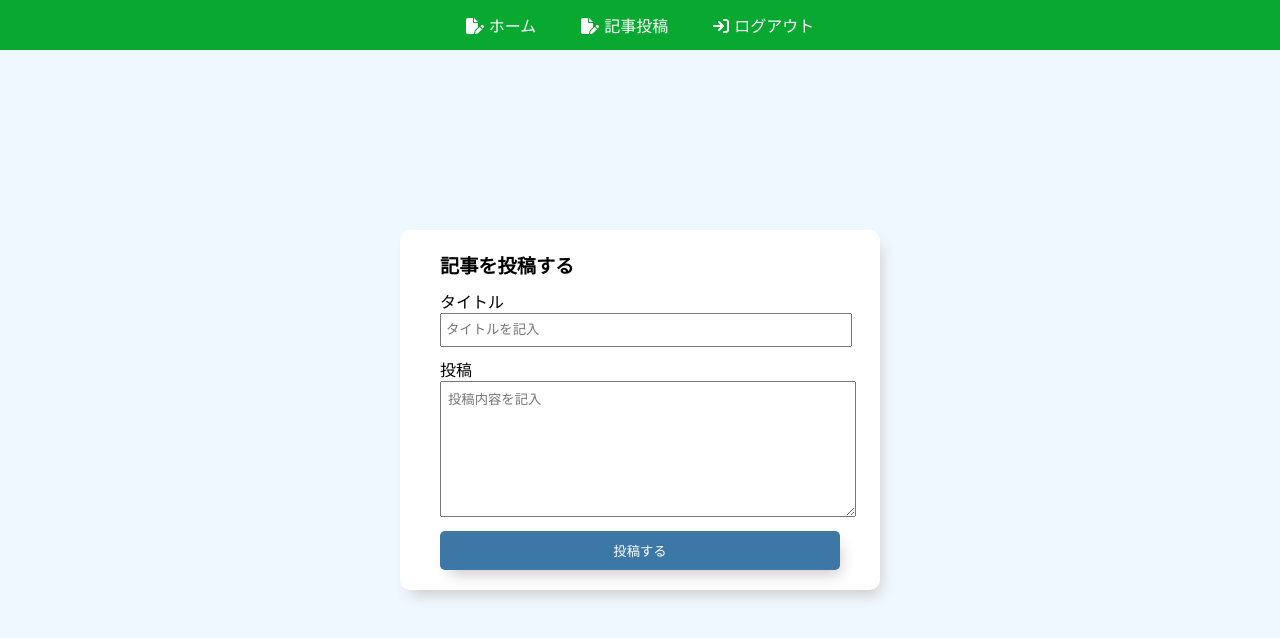
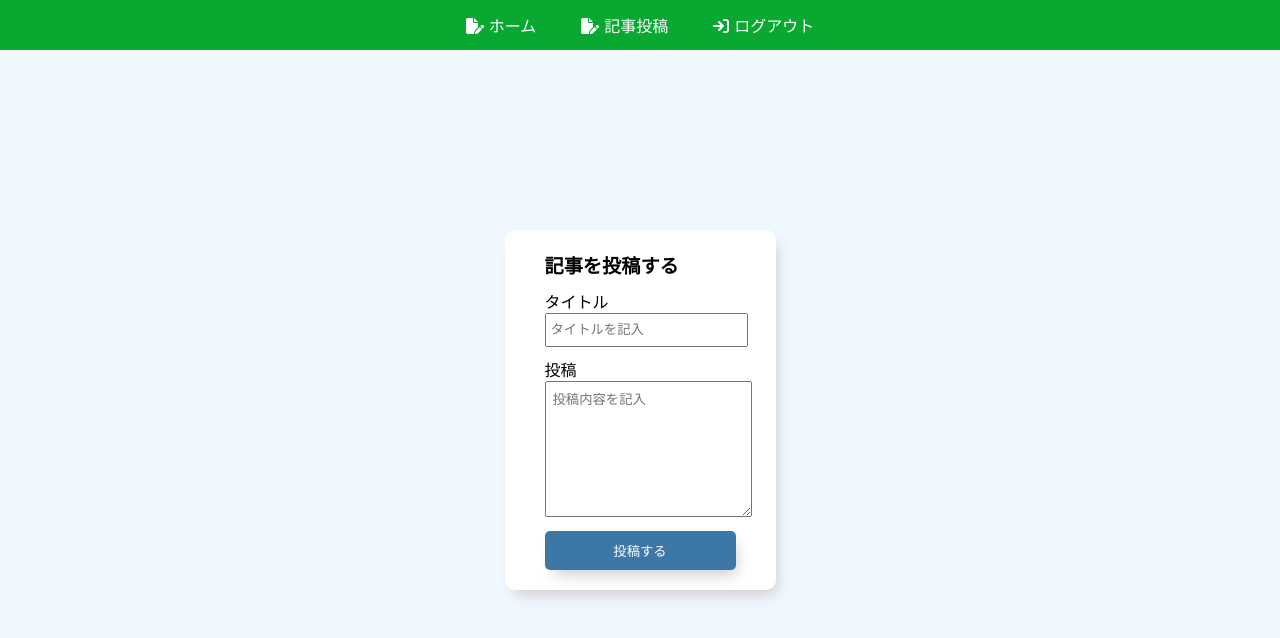
Before and after one commit to delicha/blog-with-react-and-firebase, a React (Create React App) app: page /createpost in a window 1280 px wide. Shown: the top 638 px of the page. Built offline with nearby package versions, Linux system fonts and the light colour scheme; no server answers; sample sign-in values are in the browser's storage; the HTML template or start-up script is replaced by a standard one.

Commit message:
change css

```diff
--- a/src/components/CreatePost.css
+++ b/src/components/CreatePost.css
@@ -12,7 +12,7 @@
   flex-direction: column;
   justify-content: center;
   height: 360px;
-  width: 400px;
+  max-width: 400px;
   gap: 10px;
   padding: 0px 40px;
   box-shadow: 5px 9px 15px -5px rgb(203, 199, 199);
```
